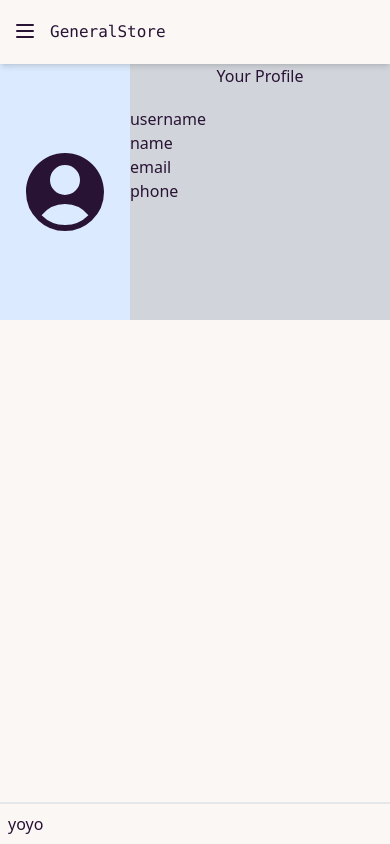
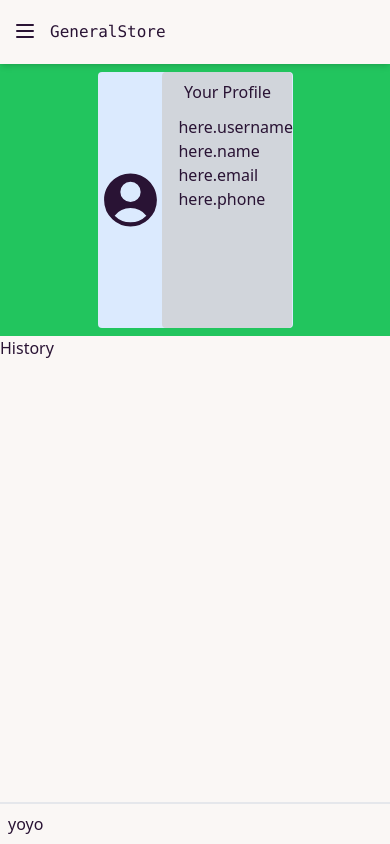
Before and after one commit to Mlaurgaard/vue-prios-term-two, a Vue app: page /user in a window 390 px wide. Built offline with nearby package versions, Linux system fonts and the light colour scheme; no server answers.

Commit message:
UserView
Working on UserView
- Might need to start from scratch, didnt think about mobile design.
- Getting correct user data from pinia.

```diff
--- a/src/views/UserView.vue
+++ b/src/views/UserView.vue
@@ -1,6 +1,7 @@
 <template>
-  <!-- user container -->
-  <div class="flex w-100 h-64 bg-blue-100">
+  <div class="flex w-100 bg-green-500">
+    <!-- user card container -->
+    <div class="flex mx-auto w-2/4 h-64 bg-blue-100 rounded my-2">
       <!-- user panel left -->
       <div class="flex my-auto w-1/3 justify-center">
         <svg
@@ -17,25 +18,38 @@
         </svg>
       </div>
       <!-- user panel right -->
-    <div class="flex flex-col w-2/3 bg-gray-300">
+      <div class="flex flex-col w-2/3 bg-gray-300 rounded">
         <div class="flex flex-row h-1/6">
-        <div class="mx-auto">Your Profile</div>
+          <div class="mx-auto pt-2">Your Profile</div>
         </div>
         <!-- user info -->
-      <div class="flex">
+        <div class="pl-4">
+          <!-- username -->
+          <div class="flex flex-row">
+            <div class="">here.</div>
             <div class="">username</div>
           </div>
+          <!-- name -->
           <div class="flex">
+            <div class="">here.</div>
             <div class="">name</div>
           </div>
+          <!-- email -->
           <div class="flex">
+            <div class="">here.</div>
             <div class="">email</div>
           </div>
+          <!-- phone -->
           <div class="flex">
+            <div class="">here.</div>
             <div class="">phone</div>
           </div>
         </div>
       </div>
+    </div>
+  </div>
+  <!-- purchases / history -->
+  <section>History</section>
 </template>
 
 <script setup>
@@ -46,8 +60,8 @@ import { useMyUserStore } from "@/stores/MyUserStore";
 // Store imports
 const myUserStore = useMyUserStore();
 
+// mounts
 onMounted(() => {
-  // getProductsFromApi();
   myUserStore.getUsersFromApi();
 });
 </script>
```
Lines whose indentation alone changed are shown as unchanged.
